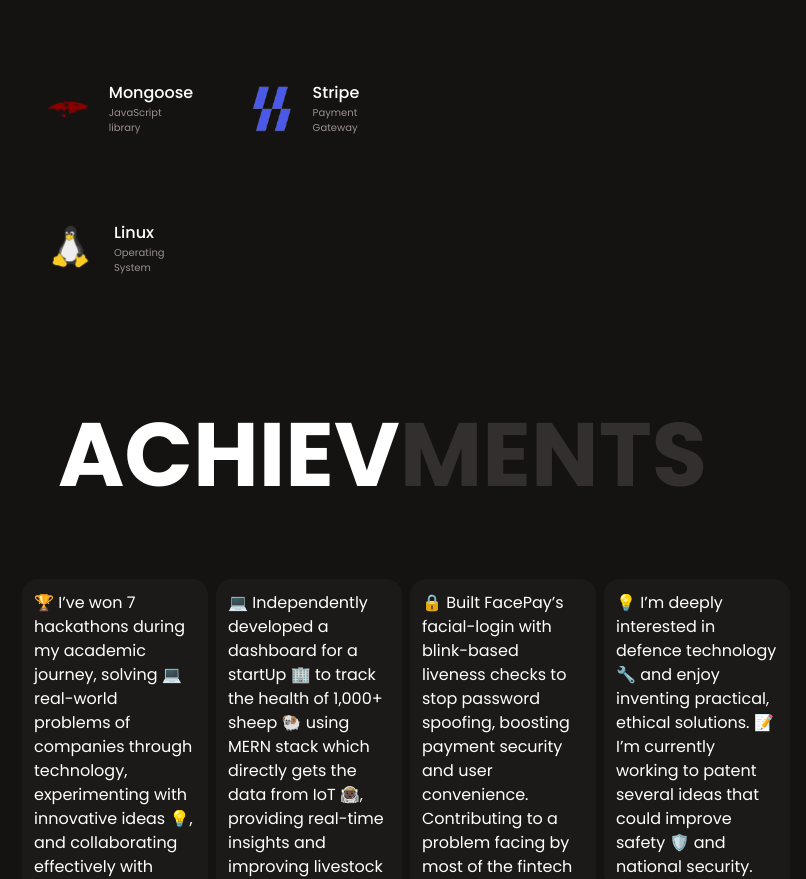
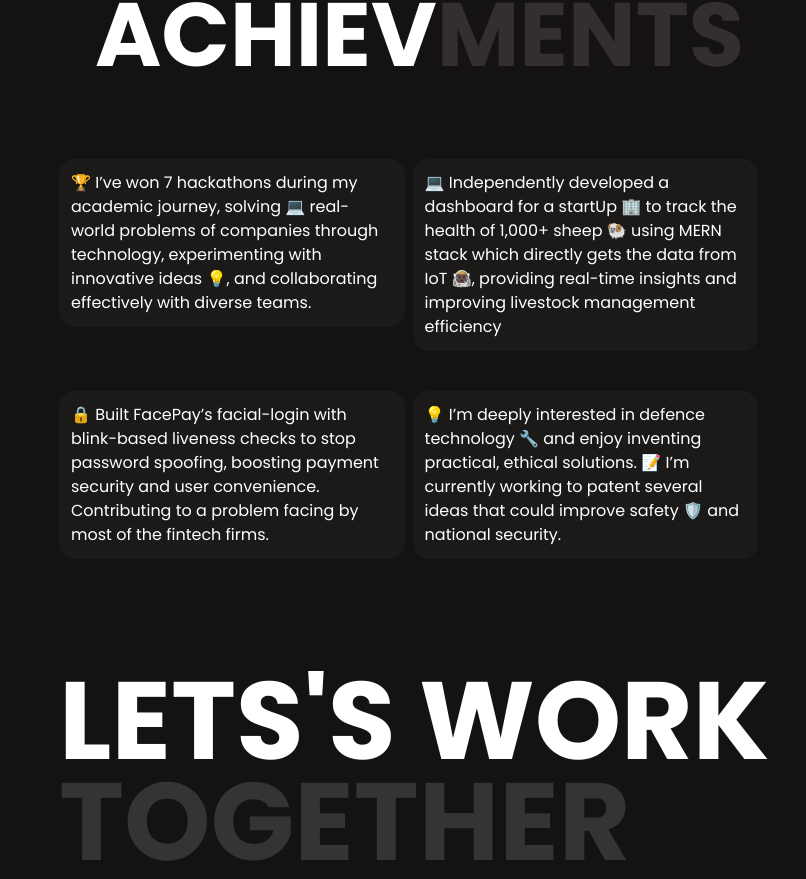
Before and after one commit to Be-A-Coder01/Portfolio, a React (Vite) app in the folder client/: page / in a window 1280 px wide. Shown: the part 2835-3714 px from the top of the page, without its empty margins (474-1280 px from the left). Built offline with nearby package versions, Linux system fonts and the light colour scheme.

Commit message:
Done with responsiveness

```diff
--- a/client/src/PAGES/Achievments.jsx
+++ b/client/src/PAGES/Achievments.jsx
@@ -13,7 +13,7 @@ const Achievments = () => {
       </p>
       <div
         id="achievments-scrollbar"
-        className="  md:h-[60vh] lg:h-fit  flex flex-col md:flex-nowrap md:flex-row gap-y-10 gap-x-2  flex-wrap   "
+        className="  md:h-[60vh] lg:h-fit  flex flex-col  md:flex-row gap-y-10 gap-x-2  flex-wrap   "
       >
         <div className="mx-auto md:mx-0 flex flex-row w-[95vw] md:w-[27vw]  space-x-5 bg-[#1C1A19] h-fit p-3 rounded-2xl">
           <p className="text-white">
--- a/client/src/PAGES/Skills.jsx
+++ b/client/src/PAGES/Skills.jsx
@@ -25,9 +25,9 @@ const Skills = () => {
             <p className="text-[#322f2e] leading-9 mx-auto md:mx-0">SKILLS</p>
           </p>
         </div>
-        <div className=" md:w-[55vw] lg:w-[45vw]  ">
+        <div className=" md:w-[55vw] lg:w-[55vw]  ">
           <div className="flex flex-wrap px-2 md:justify-items-center gap-x-16 gap-y-5 md:gap-y-10 md:gap-x-2 lg:gap-y-5 ">
-            <div className="  w-[12vw] flex flex-col md:flex-row place-items-center gap-2 md:gap-4 hover:bg-[#1C1A19] p-3 rounded-lg   lg:mr-10 lg:my-5">
+            <div className=" w-[12vw] flex flex-col md:flex-row place-items-center gap-2 md:gap-4 hover:bg-[#1C1A19] p-3 rounded-lg   lg:mr-10 lg:my-5">
               <img src={tool1} className="h-14 md:h-14 rounded-2xl " />
               <div className="md:hidden lg:block">
                 <p className="text-white text-[12px] md:text-[16px] font-medium">
```
